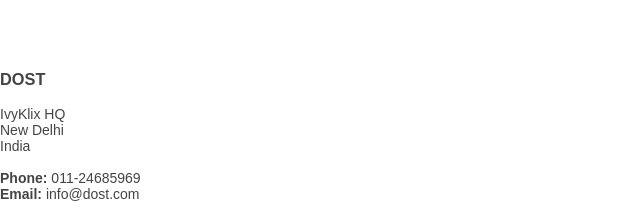
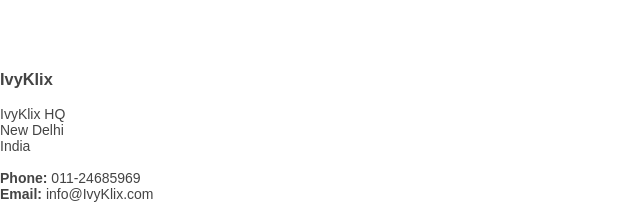
Before and after one commit to tannudaral/WebOCode, a plain HTML site: page index.html in a window 1280 px wide. Shown: the part 2148-2368 px from the top of the page, 0-640 px from the left. Drawn offline with nearby package versions, Linux system fonts and the light colour scheme; a web font is replaced by a local one.

Commit message:
update index.html

```diff
--- a/index.html
+++ b/index.html
@@ -127,13 +127,13 @@
         <div class="row">
 
           <div>
-            <h3>DOST</h3>
+            <h3>IvyKlix</h3>
             <p>
               IvyKlix HQ <br>
               New Delhi<br>
               India <br><br>
               <strong>Phone:</strong> 011-24685969<br>
-              <strong>Email:</strong> info@dost.com<br>
+              <strong>Email:</strong> info@IvyKlix.com<br>
             </p>
           </div>
 
```
